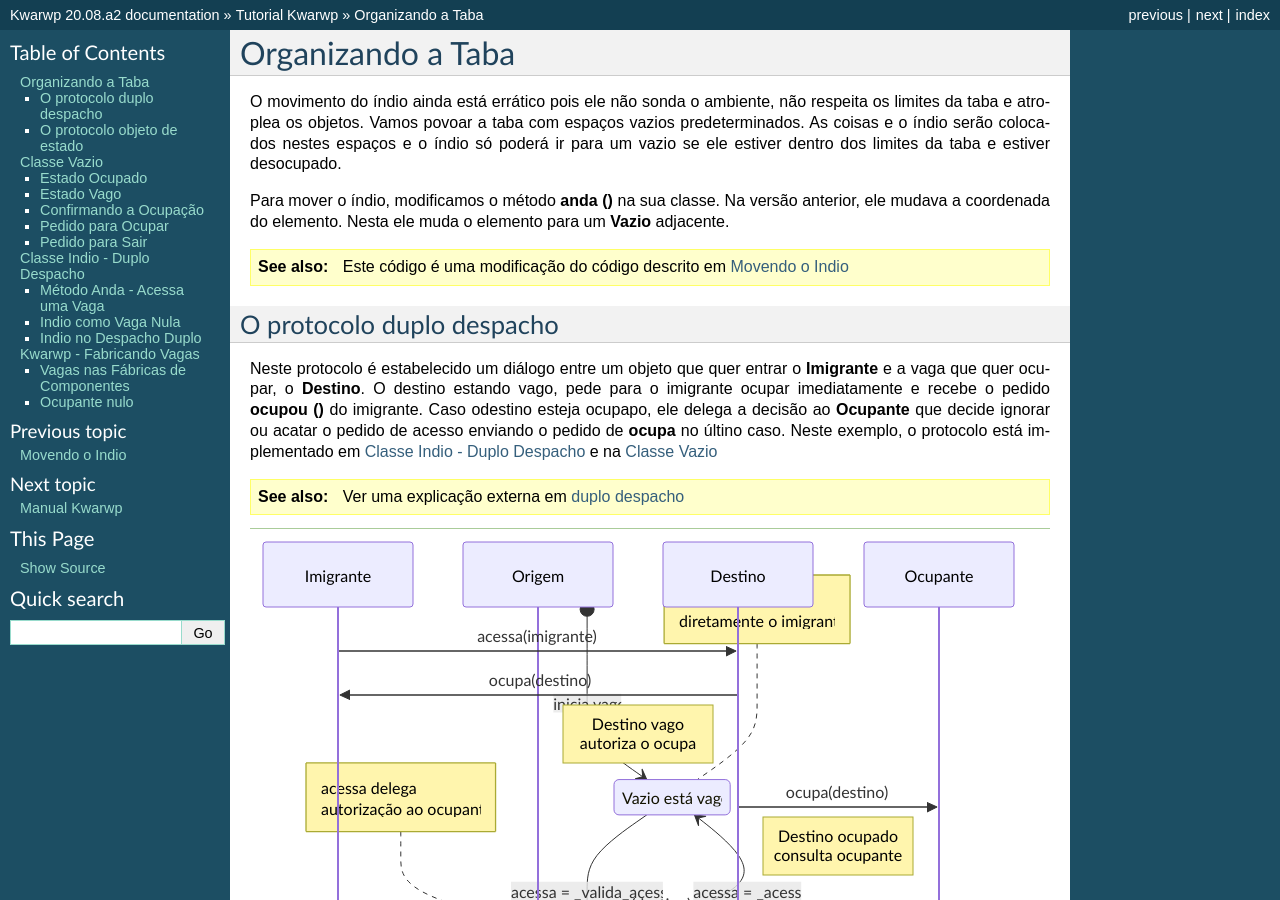
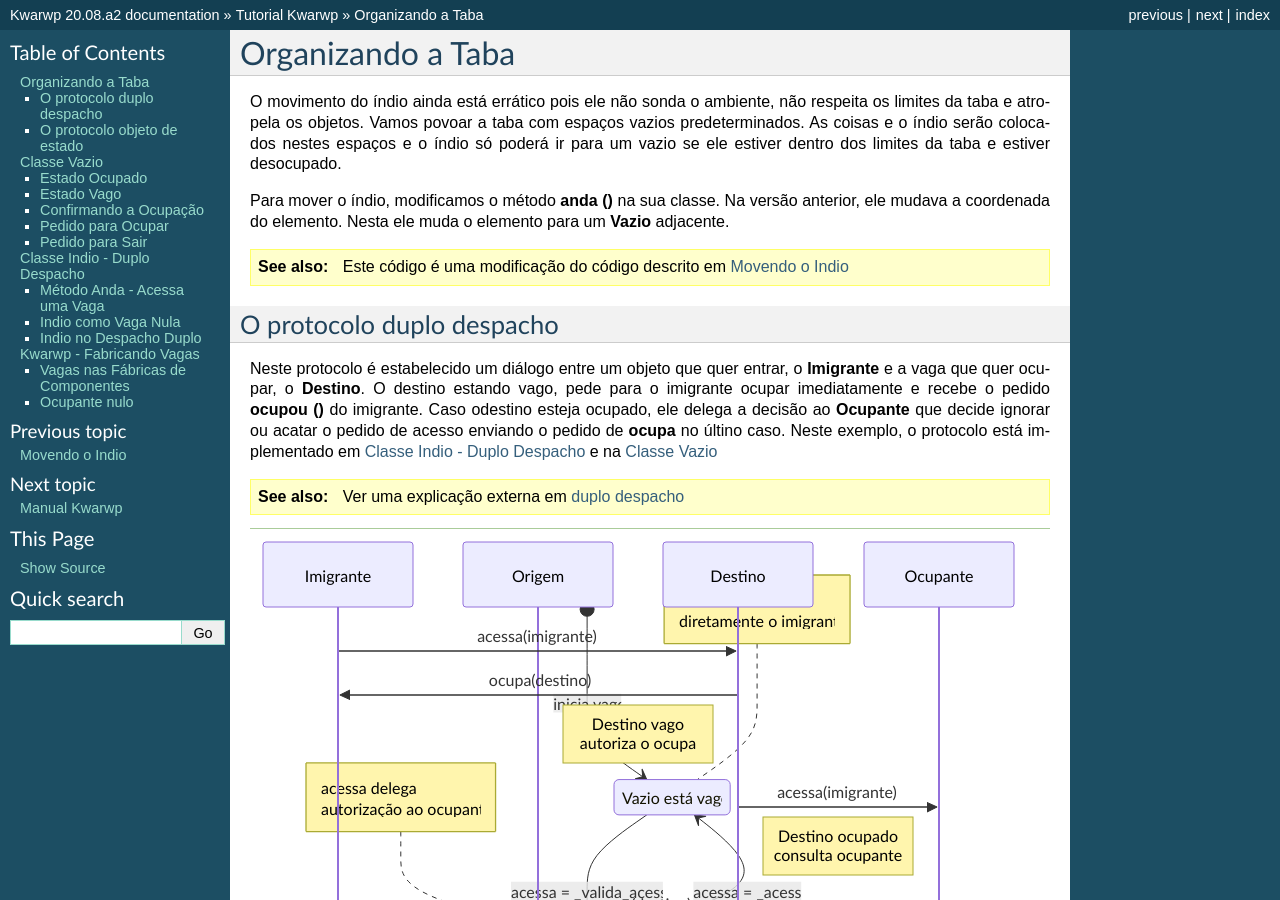
Before and after one commit to kwarwp/kwarwp, a Sphinx documentation site: the page built from docs/source/tutorial/organiza_taba.rst, in a window 1280 px wide and 900 px high. Built offline with Sphinx 7.4.7, drawn with Linux system fonts in a browser that asks for light colours; some of the changed text lies outside the part shown.

```diff
--- a/docs/source/tutorial/organiza_taba.rst
+++ b/docs/source/tutorial/organiza_taba.rst
@@ -10,7 +10,7 @@
 ===================
 
 O movimento do índio ainda está errático pois ele não sonda o ambiente, não respeita
-os limites da taba e atroplea os objetos. Vamos povoar a taba com espaços vazios
+os limites da taba e atropela os objetos. Vamos povoar a taba com espaços vazios
 predeterminados. As coisas e o índio serão colocados nestes espaços e o índio só poderá
 ir para um vazio se ele estiver dentro dos limites da taba e estiver desocupado.
 
@@ -24,10 +24,10 @@
 O protocolo duplo despacho
 --------------------------
 
-Neste protocolo é estabelecido um diálogo entre um objeto que quer entrar
+Neste protocolo é estabelecido um diálogo entre um objeto que quer entrar,
 o **Imigrante** e a vaga que quer ocupar, o **Destino**. O destino estando
 vago, pede para o imigrante ocupar imediatamente e recebe o pedido **ocupou ()**
-do imigrante. Caso odestino esteja ocupapo, ele delega a decisão ao **Ocupante**
+do imigrante. Caso odestino esteja ocupado, ele delega a decisão ao **Ocupante**
 que decide ignorar ou acatar o pedido de acesso enviando o pedido de **ocupa**
 no últino caso. Neste exemplo, o protocolo está implementado em `Classe Indio - Duplo Despacho`_
 e na `Classe Vazio`_
@@ -45,7 +45,7 @@
         Imigrante->>Destino: acessa(imigrante) # pede para entrar
         Destino->>Imigrante: ocupa(destino)
         Note left of Destino: Destino vago <br/>autoriza o ocupa
-        Destino->>Ocupante: ocupa(destino)
+        Destino->>Ocupante: acessa(imigrante)
         Note right of Destino: Destino ocupado <br/>consulta ocupante
         Ocupante->>Imigrante: ocupa(destino)
         Note left of Ocupante: Ocupante autoriza <br/>ser substituído
```
Also changed, not shown: other parts of docs/source/tutorial/organiza_taba.rst (+7 -4 lines), 1 other file.
